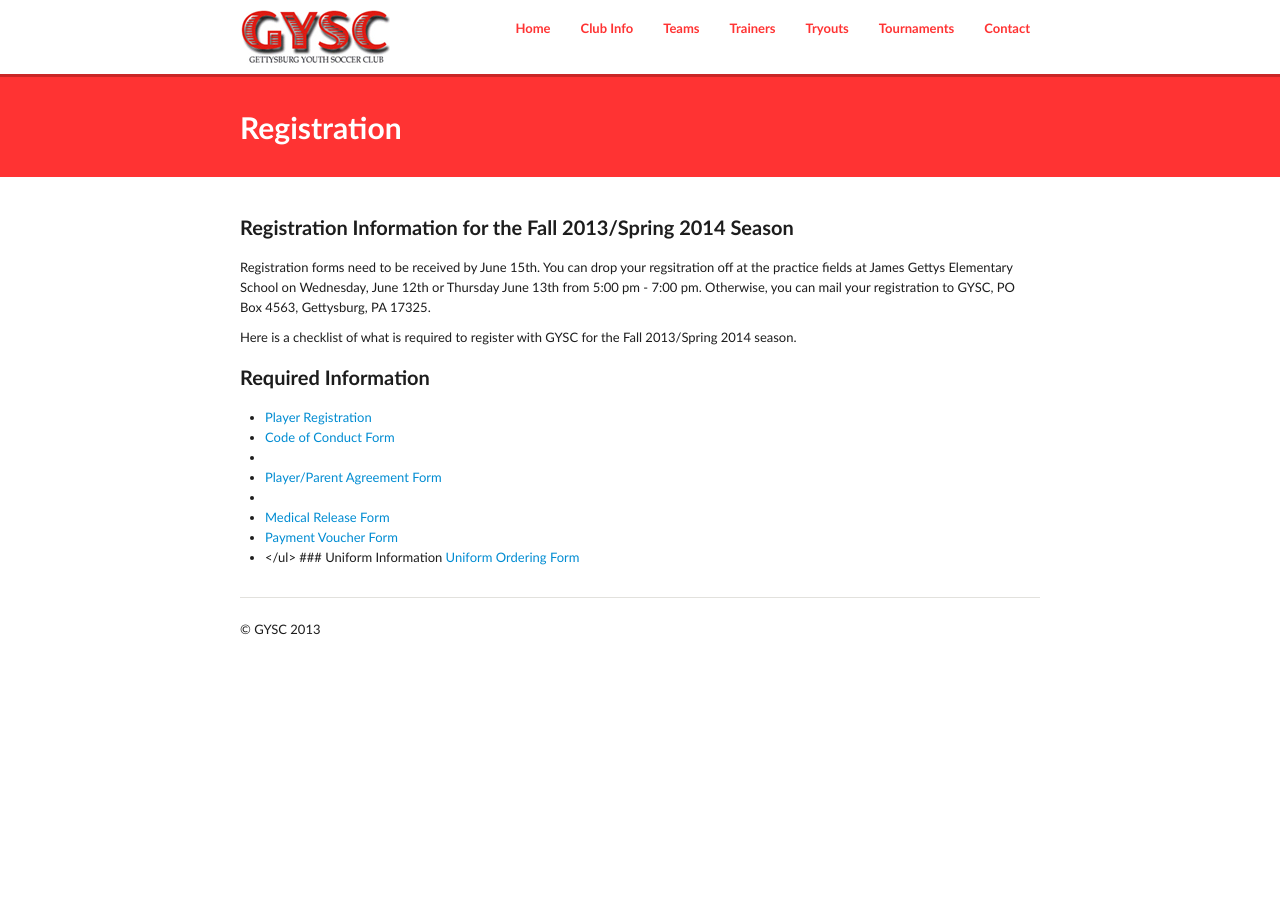
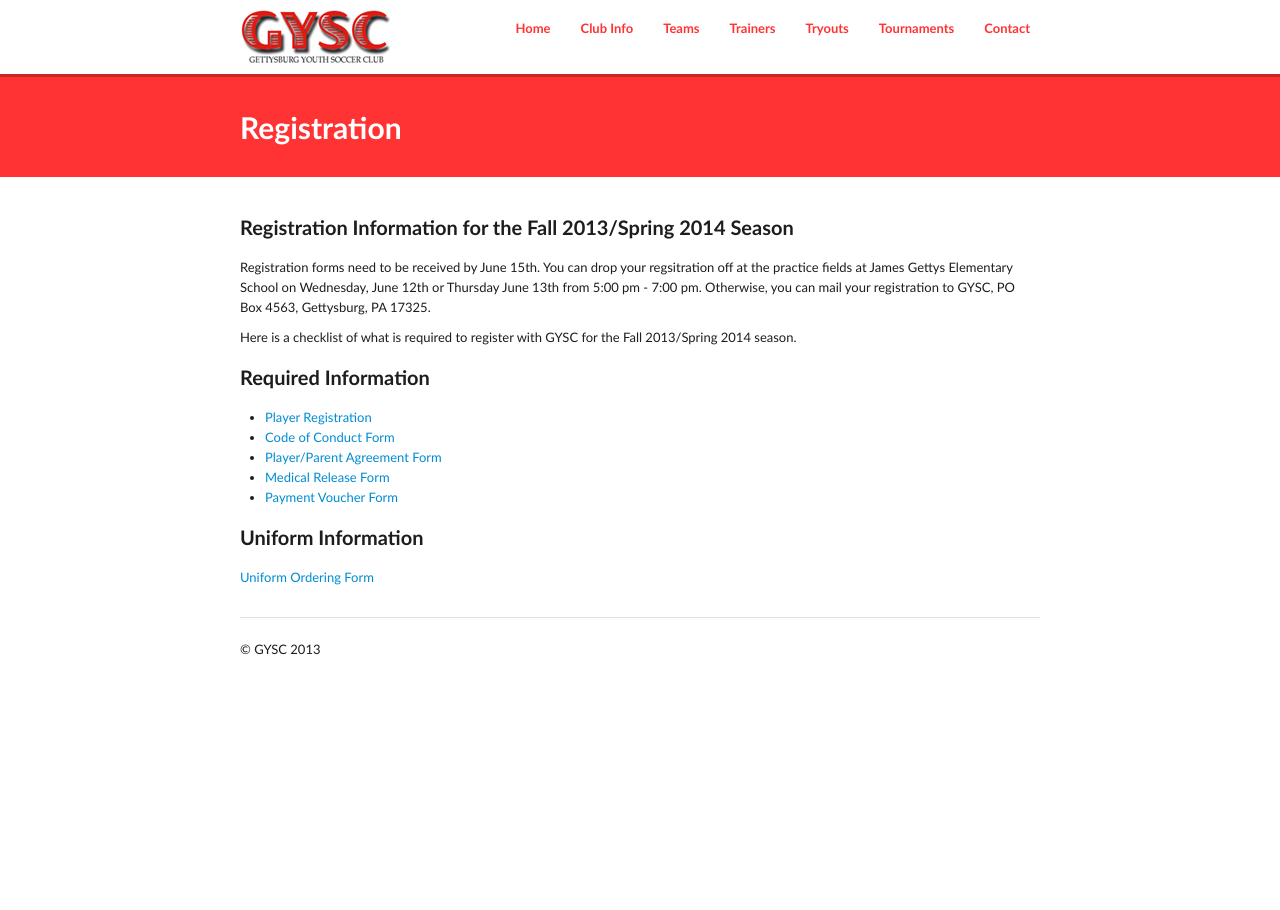
Before and after one commit to GYSC/gysc.github.com, a Jekyll site: the page built from registration.md, in a window 1280 px wide. Built offline with Jekyll 4.4.1, drawn with Linux system fonts in a browser that asks for light colours; Markdown is read by kramdown in place of the engine named in the settings.

```diff
--- a/registration.md
+++ b/registration.md
@@ -15,10 +15,10 @@ Here is a checklist of what is required to register with GYSC for the Fall 2013/
 
 <ul>
 <li><a href="https://www.youthleaguesusa.com/epys/13-14/0117/008/Welcome.html">Player Registration</a></li>
-<li><a href="https://www.dropbox.com/s/8xz3x9al7lz5vcb/Code%20of%20Conduct-1.pdf">Code of Conduct Form</a><li>
-<li><a href="https://www.dropbox.com/s/3si4g9vn0x68eik/GYSC%20Player-Parent%20Agreement.pdf">Player/Parent Agreement Form</a><li>
+<li><a href="https://www.dropbox.com/s/8xz3x9al7lz5vcb/Code%20of%20Conduct-1.pdf">Code of Conduct Form</a></li>
+<li><a href="https://www.dropbox.com/s/3si4g9vn0x68eik/GYSC%20Player-Parent%20Agreement.pdf">Player/Parent Agreement Form</a></li>
 <li><a href="https://www.dropbox.com/s/7qfdk24zfej4bak/Medical_Release1.pdf">Medical Release Form</a></li>
-<li><a href="https://www.dropbox.com/s/fs5ugznij8v3asa/GYSC%20Payment%20Voucher.pdf">Payment Voucher Form</a><li>
+<li><a href="https://www.dropbox.com/s/fs5ugznij8v3asa/GYSC%20Payment%20Voucher.pdf">Payment Voucher Form</a></li>
 </ul>
 
 
```
